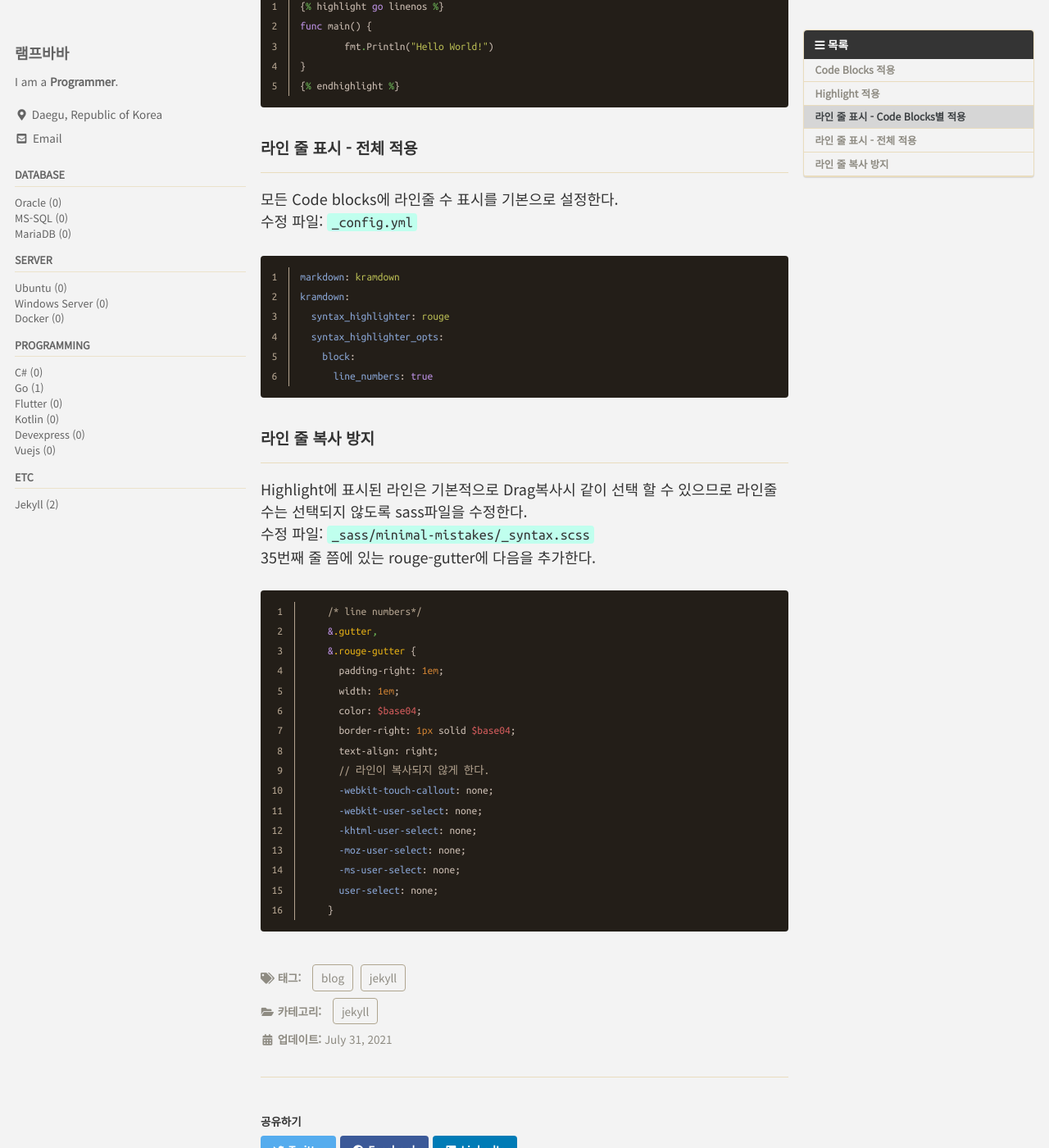
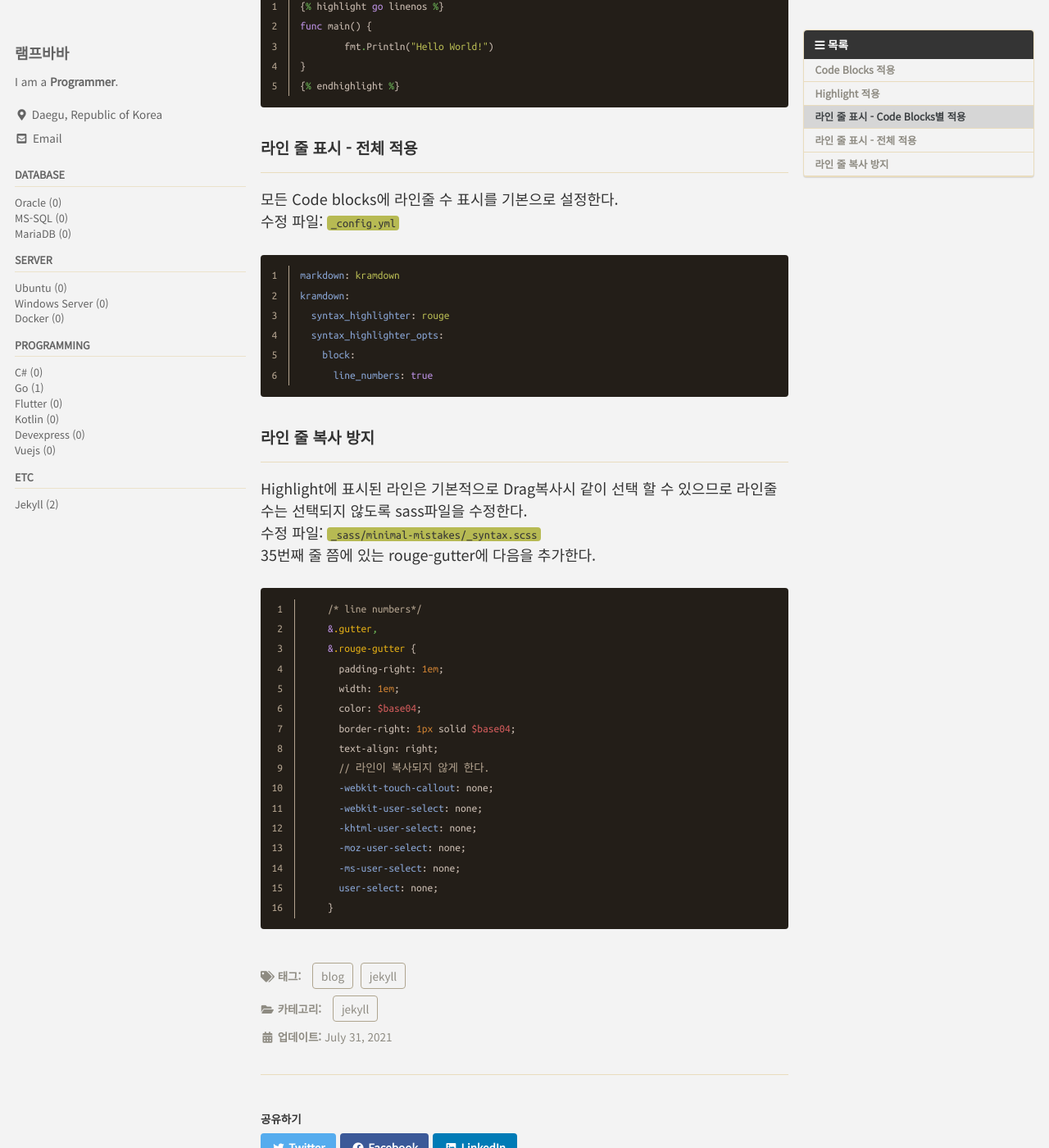
Before and after one commit to lampbaba/lampbaba.github.io, a Jekyll site: the page built from _posts/jekyll/2021-07-31-minimal-mistakes-hightlight-linenumber.md, in a window 1280 px wide and 1400 px high, scrolled down 1721 px. Shown: the whole window at 82% size. Built offline with Jekyll 4.4.1, drawn with Linux system fonts in a browser that asks for light colours; cached includes are drawn as plain includes; comment, search, counter and statistics services are not loaded.

Commit message:
폰트 크기등 변경

```diff
--- a/_sass/minimal-mistakes/_reset.scss
+++ b/_sass/minimal-mistakes/_reset.scss
@@ -1,7 +1,6 @@
 /* ==========================================================================
    STYLE RESETS
    ========================================================================== */
-
 * { box-sizing: border-box; }
 
 html {
@@ -9,17 +8,18 @@
   box-sizing: border-box;
   background-color: $background-color;
   font-size: 16px;
+  font-family: $sans-serif;
 
   @include breakpoint($medium) {
+    font-size: 16px;
+  }
+
+  @include breakpoint($large) {
     font-size: 18px;
   }
 
-  @include breakpoint($large) {
-    font-size: 20px;
-  }
-
   @include breakpoint($x-large) {
-    font-size: 22px;
+    font-size: 18px;
   }
 
   -webkit-text-size-adjust: 100%;
--- a/_sass/minimal-mistakes/_variables.scss
+++ b/_sass/minimal-mistakes/_variables.scss
@@ -5,7 +5,6 @@
 /*
    Typography
    ========================================================================== */
-
 $doc-font-size: 16 !default;
 
 /* paragraph indention */
--- a/assets/css/main.scss
+++ b/assets/css/main.scss
@@ -3,7 +3,7 @@
 ---
 $sans-serif: 'Noto Sans KR';
 $monospace: 'Ubuntu Mono';
-$type-size-4-5: 1.12em !default; // Ubuntu Mono is a bit small
+// $type-size-4-5: 1.12em !default; // Ubuntu Mono is a bit small
 
 @charset "utf-8";
 
@@ -13,28 +13,28 @@
 @import url(https://fonts.googleapis.com/css?family=Noto+Sans+KR|Ubuntu+Mono);
 
 html {
-    font-size: 12px; // change to whatever
+//     font-size: 12px; // change to whatever
 
-    @include breakpoint($medium) {
-      font-size: 14px; // change to whatever
-    }
+//     @include breakpoint($medium) {
+//       font-size: 14px; // change to whatever
+//     }
 
-    @include breakpoint($large) {
-      font-size: 16px; // change to whatever
-    }
+//     @include breakpoint($large) {
+//       font-size: 16px; // change to whatever
+//     }
 
-    @include breakpoint($x-large) {
-      font-size: 18px; // change to whatever
-    }
+//     @include breakpoint($x-large) {
+//       font-size: 18px; // change to whatever
+//     }
   }
 
-  .highlight {
-    font-family: $monospace;
-    font-size: $type-size-4-5;
-  }
+//   .highlight {
+//     font-family: $monospace;
+//     font-size: $type-size-5;
+//   }
 
   .language-plaintext {
-    font-family: $monospace;
-    font-size: $type-size-5;
-    background: #c0ffee;
+    // font-family: $monospace;
+    // font-size: $type-size-5;
+    background: $base0b;
   }
```
